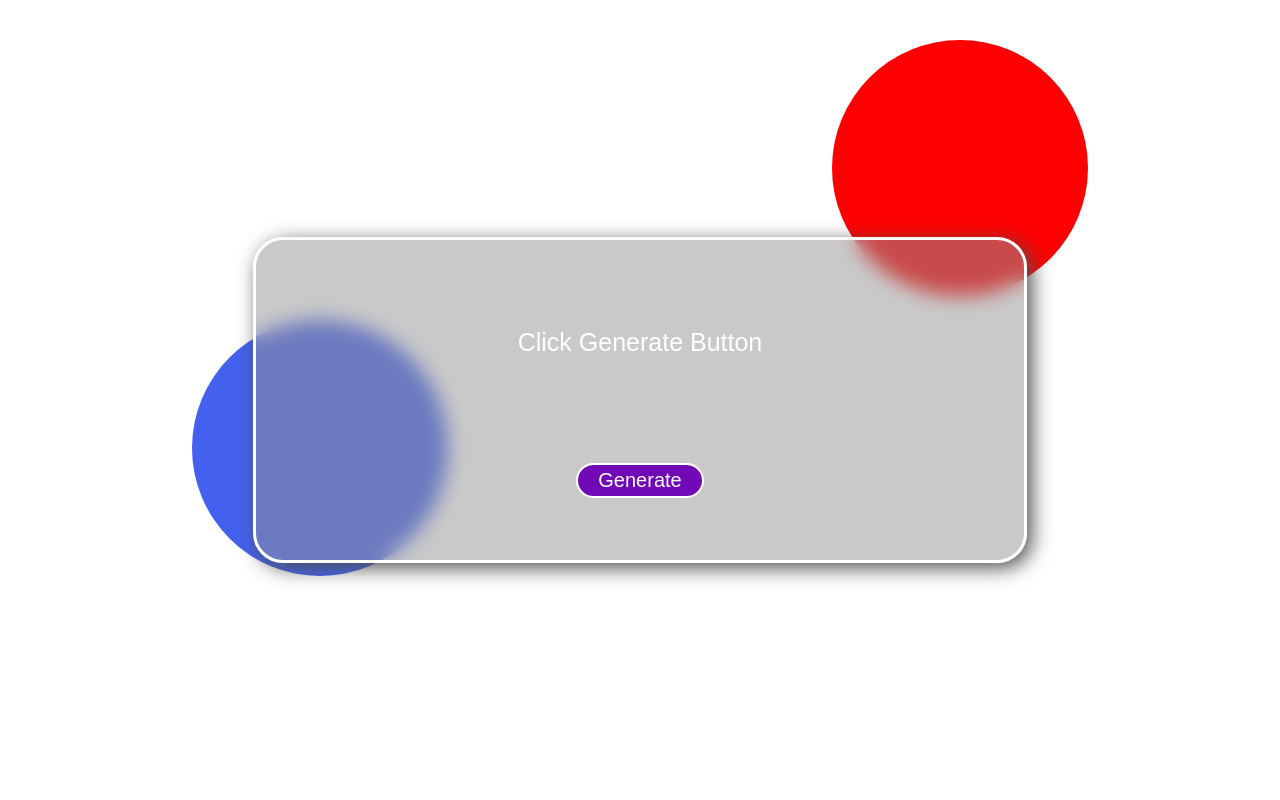
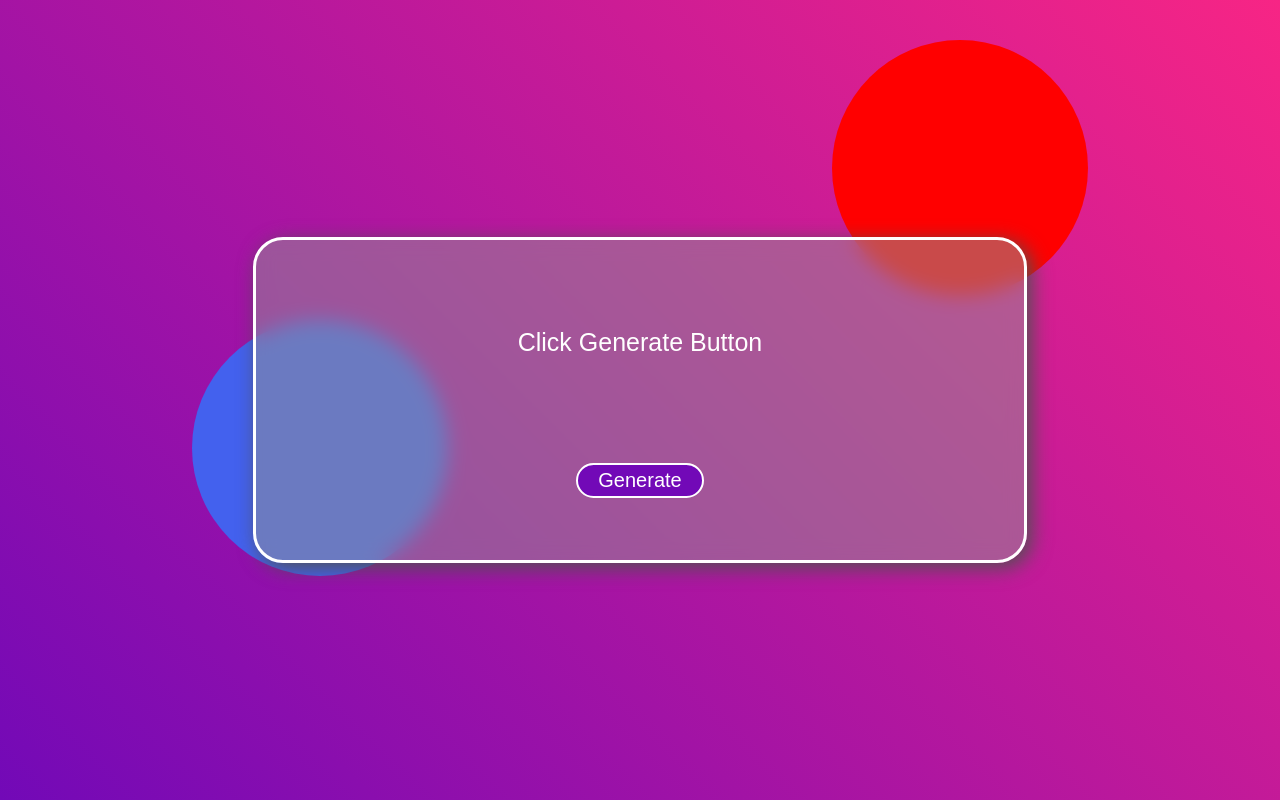
Before and after one commit to IgnatiusChidi/randomjokegen.github.io, a plain HTML site: page index.html in a window 1280 px wide. Drawn offline with Linux system fonts and the light colour scheme.

Commit message:
Update styles.css

```diff
--- a/styles.css
+++ b/styles.css
@@ -5,7 +5,7 @@ body{
     padding: 0px;
     margin: 0px;
     box-sizing: border-box;
-    backgrnd: linear-gradient(45deg, #7209B7, #F72585);
+    background: linear-gradient(45deg, #7209B7, #F72585);
     background-position: center;
     background-size: cover;
     background-repeat: no-repeat;
```
